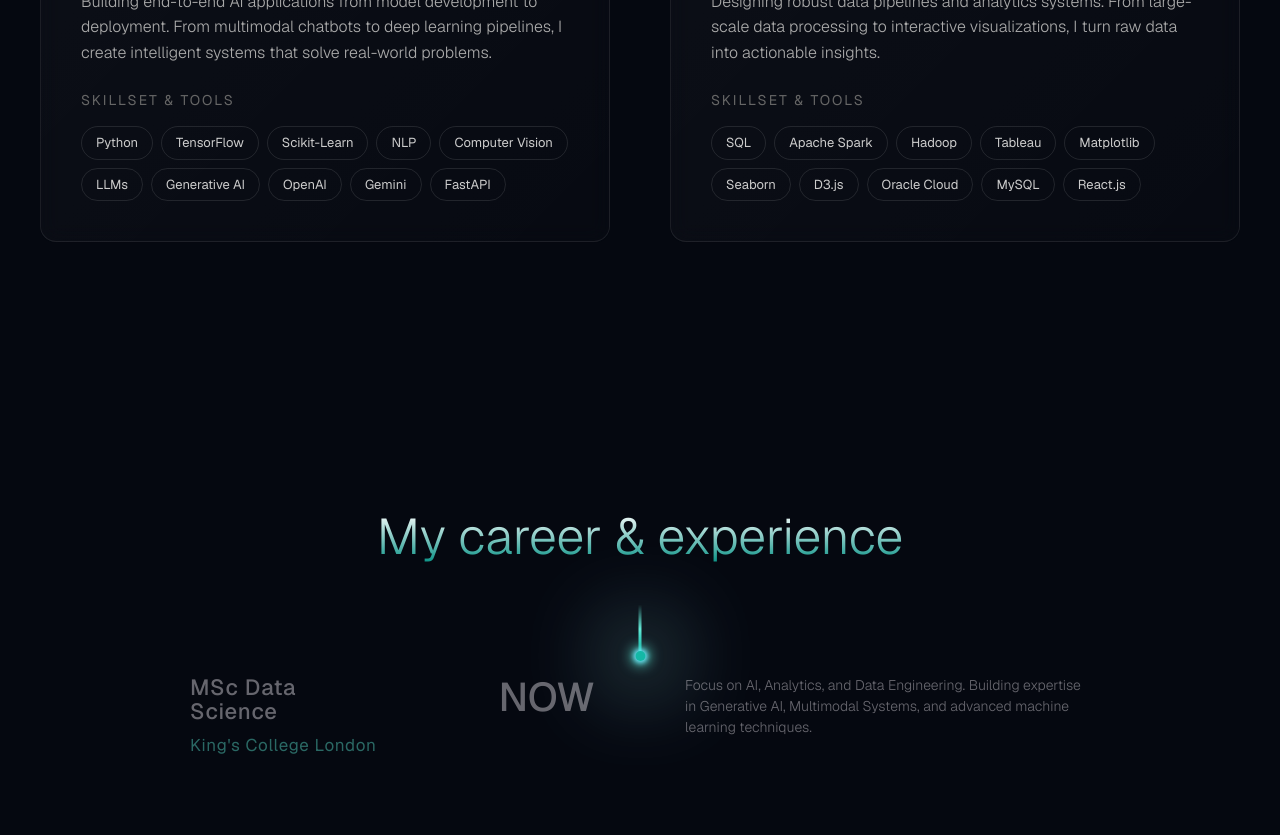
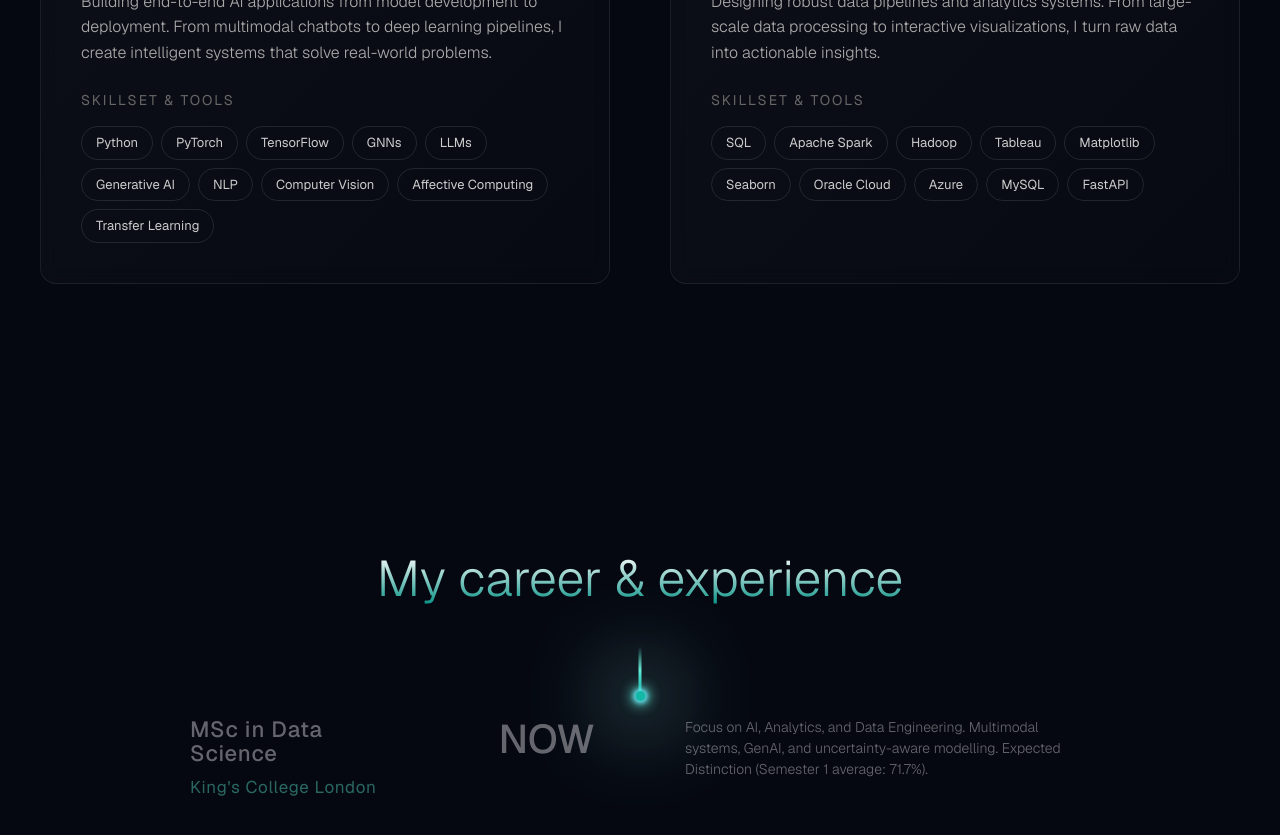
Before and after one commit to V1cky16112003/vignesh-portfolio, a React (Vite) app: page / in a window 1280 px wide. Shown: the part 2020-2855 px from the top of the page. Built offline with nearby package versions, Linux system fonts and the light colour scheme.

Commit message:
feat: update portfolio with latest CV - add MSc dissertation, updated skills, Affective Computing

```diff
--- a/src/components/About.tsx
+++ b/src/components/About.tsx
@@ -41,12 +41,7 @@ const About = () => {
             <div className="about-me">
                 <h3>About Me</h3>
                 <p>
-                    MSc Data Science student at King's College London, focused on building
-                    and applying Generative AI and Multimodal Systems. Experienced in
-                    developing end-to-end AI applications from system architecture and
-                    cloud-based inference to frontend integration. Driven by the
-                    intersection of high-performance engineering and intuitive
-                    human-computer interaction.
+                    MSc Data Science student at King’s College London specialising in Generative AI, Multimodal Systems, and Affective Computing. Experienced in end-to-end AI development from uncertainty-aware deep learning and physiological signal processing to cloud inference and frontend integration. Driven by building AI that performs reliably in real-world, high-noise environments.
                 </p>
             </div>
         </section>
--- a/src/components/Career.tsx
+++ b/src/components/Career.tsx
@@ -8,24 +8,24 @@ gsap.registerPlugin(ScrollTrigger);
 const careerData = [
     {
         year: "NOW",
-        role: "MSc Data Science",
+        role: "MSc in Data Science",
         company: "King's College London",
         description:
-            "Focus on AI, Analytics, and Data Engineering. Building expertise in Generative AI, Multimodal Systems, and advanced machine learning techniques.",
+            "Focus on AI, Analytics, and Data Engineering. Multimodal systems, GenAI, and uncertainty-aware modelling. Expected Distinction (Semester 1 average: 71.7%).",
     },
     {
         year: "2024",
         role: "AI Intern",
         company: "4i Apps Solutions",
         description:
-            "Conducted advanced clustering techniques and designed deep learning models for pattern recognition. Managed datasets over 1 GB and achieved a 5% improvement in model accuracy through hyperparameter tuning.",
+            "Applied deep learning techniques (TensorFlow/Keras) across image and NLP classification tasks, and developed clustering models for customer segmentation.",
     },
     {
         year: "2023",
         role: "Data Science Intern",
         company: "4i Apps Solutions",
         description:
-            "Developed machine learning algorithms and analysed data using Python libraries. Created predictive models and completed data preprocessing and feature engineering, resulting in a 30% improvement in model accuracy.",
+            "Completed end-to-end data science workflow — data cleaning with Pandas/NumPy, EDA, and ML model building using Scikit-Learn. Produced visualisations with Matplotlib and Seaborn.",
     },
     {
         year: "2021",
--- a/src/components/Projects.tsx
+++ b/src/components/Projects.tsx
@@ -7,55 +7,53 @@ gsap.registerPlugin(ScrollTrigger);
 
 const projectsData = [
     {
+        title: "Multimodal Emotion Recognition System",
+        subtitle: "MSc Dissertation",
+        date: "Jan 2026 - Present",
+        supervisor: "Supervisor: Dr. Helen Yannakoudakis",
+        description:
+            "Developing an uncertainty-aware multimodal emotion recognition system fusing physiological signals (EEG, EDA, BVP) with subject-specific personalisation features. Implementing Graph Neural Networks (GNNs) and transfer learning.",
+        tech: [
+            "PyTorch",
+            "GNNs",
+            "EEG/EDA/BVP",
+            "Transfer Learning",
+            "Uncertainty Modelling",
+            "Affective Computing",
+        ],
+    },
+    {
         title: "Conversational Image Recognition Chatbot",
         subtitle: "A Multimodal AI Approach",
-        date: "August 2024",
-        supervisor: "Research & Implementation supervised by Dr J Selvin Paul Peter",
+        date: "Jan 2025 - May 2025",
+        supervisor: "Supervisor: Dr. J. Selvin Paul Peter",
         description:
-            "Authored a multimodal AI chatbot integrating image recognition, speech-to-text, text-to-speech, and NLP using Gemini 2.0 Flash and Azure Cognitive Services. Integrated multi-vendor Cloud APIs (OpenAI, Gemini, Groq, Whisper, Mistral) through Ollama. Built a responsive frontend using React, Vite, and GSAP, with a FastAPI backend.",
+            "Built a multimodal conversational AI integrating real-time image recognition, OCR, NLP, speech-to-text, and text-to-speech using Gemini 2.0 Flash and Azure Cognitive Services. Designed scalable cloud architecture.",
         tech: [
             "Gemini 2.0 Flash",
             "Azure Cognitive Services",
-            "React",
-            "Vite",
-            "GSAP",
             "FastAPI",
-            "OpenAI",
-            "Whisper",
+            "React.js",
+            "OCR",
             "NLP",
+            "TTS",
+            "STT",
         ],
     },
     {
-        title: "Automated Lecture Transcription & Summarization",
+        title: "Automated Lecture Transcription & Summarisation",
         subtitle: "AI-Powered Education Tool",
-        date: "July 2024",
-        supervisor: null,
+        date: "Jul 2024 - Oct 2024",
+        supervisor: "Supervisor: Dr. J. Selvin Paul Peter",
         description:
-            "Built an automated system using OpenAI Whisper for speech recognition and Claude 3.5 Sonnet for intelligent summarization. Implemented T5 Summarization Model and Google Translate API for multilingual support.",
+            "Built an automated lecture processing pipeline using OpenAI Whisper for transcription and Google-T5 for summarisation with real-time multilingual translation via Google Translate API.",
         tech: [
             "OpenAI Whisper",
-            "Claude 3.5 Sonnet",
-            "T5 Model",
+            "T5 Summarisation",
             "Google Translate API",
-            "Deep Learning",
+            "Python",
             "NLP",
-            "Python",
-            "Speech Recognition",
-        ],
-    },
-    {
-        title: "Survey on Speech Recognition & Summarization",
-        subtitle: "Comprehensive Research Paper",
-        date: "2024",
-        supervisor: null,
-        description:
-            "Conducted a comprehensive survey of advanced techniques in speech recognition, transcription, and summarization with a focus on multilingual and real-time applications in education.",
-        tech: [
-            "Speech Recognition",
-            "NLP",
-            "Deep Learning",
-            "Multilingual NMT",
-            "Research",
+            "Neural Machine Translation",
         ],
     },
 ];
--- a/src/components/SocialIcons.tsx
+++ b/src/components/SocialIcons.tsx
@@ -69,7 +69,7 @@ const SocialIcons = () => {
                     </a>
                 </span>
             </div>
-            <a className="resume-button" href="/resume_new.pdf" target="_blank">
+            <a className="resume-button" href="/CV new.pdf" target="_blank">
                 <HoverLinks text="RESUME" />
                 <span>
                     <TbNotes />
--- a/src/components/TechStack.tsx
+++ b/src/components/TechStack.tsx
@@ -5,22 +5,31 @@ const techItems = [
     "SQL",
     "C/C++",
     "Java",
+    "PyTorch",
     "TensorFlow",
     "Scikit-Learn",
+    "GNNs",
+    "LLMs",
+    "Generative AI",
     "NLP",
     "Computer Vision",
-    "Generative AI",
-    "LLMs",
-    "Apache Spark",
-    "Hadoop",
+    "Affective Computing",
+    "EEG/EDA/BVP",
+    "Multimodal Fusion",
+    "Uncertainty Modelling",
+    "Transfer Learning",
+    "Oracle Cloud",
+    "Azure",
+    "FastAPI",
+    "MySQL",
+    "React.js",
     "Tableau",
     "Matplotlib",
     "Seaborn",
     "D3.js",
-    "FastAPI",
-    "React.js",
-    "Oracle Cloud",
-    "MySQL",
+    "Apache Spark",
+    "Hadoop",
+    "Docker",
     "Bloomberg Terminal",
     "ServiceNow",
 ];
@@ -81,7 +90,7 @@ const TechStack = () => {
                     ))}
                 </Marquee>
                 <Marquee speed={30} gradient={false} direction="right">
-                    {techItems.slice(11).map((item, i) => (
+                    {techItems.slice(11, 21).map((item, i) => (
                         <span
                             key={i}
                             style={{
@@ -102,7 +111,7 @@ const TechStack = () => {
                     ))}
                 </Marquee>
                 <Marquee speed={35} gradient={false} direction="left">
-                    {[...techItems].reverse().map((item, i) => (
+                    {techItems.slice(21).map((item, i) => (
                         <span
                             key={i}
                             style={{
--- a/src/components/WhatIDo.tsx
+++ b/src/components/WhatIDo.tsx
@@ -43,15 +43,15 @@ const WhatIDo = () => {
                     <h5>Skillset & tools</h5>
                     <div className="whatido-skills">
                         <span>Python</span>
+                        <span>PyTorch</span>
                         <span>TensorFlow</span>
-                        <span>Scikit-Learn</span>
+                        <span>GNNs</span>
+                        <span>LLMs</span>
+                        <span>Generative AI</span>
                         <span>NLP</span>
                         <span>Computer Vision</span>
-                        <span>LLMs</span>
-                        <span>Generative AI</span>
-                        <span>OpenAI</span>
-                        <span>Gemini</span>
-                        <span>FastAPI</span>
+                        <span>Affective Computing</span>
+                        <span>Transfer Learning</span>
                     </div>
                 </div>
                 <div className="whatido-card">
@@ -70,10 +70,10 @@ const WhatIDo = () => {
                         <span>Tableau</span>
                         <span>Matplotlib</span>
                         <span>Seaborn</span>
-                        <span>D3.js</span>
                         <span>Oracle Cloud</span>
+                        <span>Azure</span>
                         <span>MySQL</span>
-                        <span>React.js</span>
+                        <span>FastAPI</span>
                     </div>
                 </div>
             </div>
```
Also changed, not shown: 2 other files (tests, documents, lock files or other folders).
